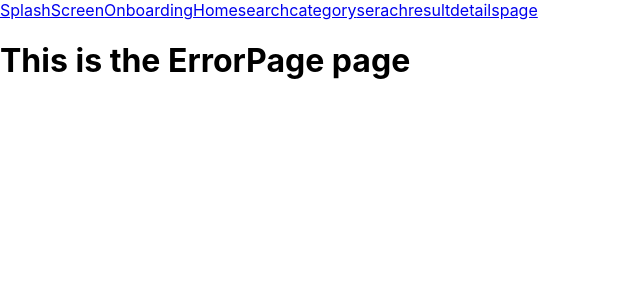
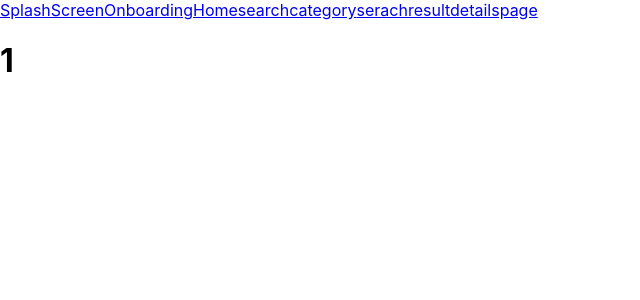
Before and after one commit to allbutgold/tasty, a React (Create React App) app: page /searchcategory/1 in a window 1280 px wide. Shown: the top 300 px of the page, without its empty margins (0-640 px from the left). Built offline with nearby package versions, Linux system fonts and the light colour scheme.

Commit message:
adding category search

```diff
--- a/src/App.js
+++ b/src/App.js
@@ -24,7 +24,7 @@ function App() {
           <Route path="/onboarding" element={<Onboarding />} />
           <Route path="/home" element={<Home />} />
           <Route path="/searcharea/:area" element={<SearchArea />} />
-          <Route path="/searchcategory" element={<SearchCategory />} />
+          <Route path="/searchcategory/:cat" element={<SearchCategory />} />
           <Route path="/serachresult" element={<SearchResult />} />
           <Route path="/detailspage" element={<DetailsPage />} />
           <Route path="/*" element={<ErrorPage />} />
--- a/src/components/catSlider/CatSlider.jsx
+++ b/src/components/catSlider/CatSlider.jsx
@@ -1,11 +1,29 @@
+import { useEffect, useState } from 'react';
+import { Link } from 'react-router-dom'
+
 const CatSlider = () => {
+
+    const [cat, setCat] = useState([])
+
+    useEffect(() => {
+        fetch('https://www.themealdb.com/api/json/v1/1/list.php?c=list')
+            .then(res => res.json())
+            .then(data => setCat(data.meals))
+    }, [])
+
     return (
-        <div className="catSlider">
+        <section className="catSlider">
             <div>
+                <h2>Categories</h2>
+                <Link to='/#'>See All</Link>
+            </div>
+            {cat.map((category) => {
+                return (
+                    <Link to={`/searchcategory/${category.strCategory}`}>{category.strCategory}</Link>
+                )
+            })}
 
-            </div>
-
-        </div>
+        </section >
     );
 }
 
--- a/src/pages/Home.jsx
+++ b/src/pages/Home.jsx
@@ -3,20 +3,21 @@
 // import components
 import MealOfTheDay from "../components/mealOfTheDay/MealOfTheDay.jsx";
 import AreaSlider from '../components/areaSlider/AreaSlider'
+import CatSlider from '../components/catSlider/CatSlider'
 
 
 const Home = () => {
 
-    return (
+  return (
 
 
-        <section className="home">
-            <h1>This is the Home page</h1>
-            <AreaSlider />
-            <MealOfTheDay />
-        </section>
+    <section className="home">
+      <MealOfTheDay />
+      <AreaSlider />
+      <CatSlider />
+    </section>
 
-    );
+  );
 }
 
 export default Home;
--- a/src/pages/SearchCategory.jsx
+++ b/src/pages/SearchCategory.jsx
@@ -1,6 +1,10 @@
+import { useParams } from 'react-router-dom'
+
 const SearchCategory = () => {
+
+    const { cat } = useParams()
     return (
-        <h1>This is the SearchCategory page</h1>
+        <h1>{cat}</h1>
     );
 }
 
```
